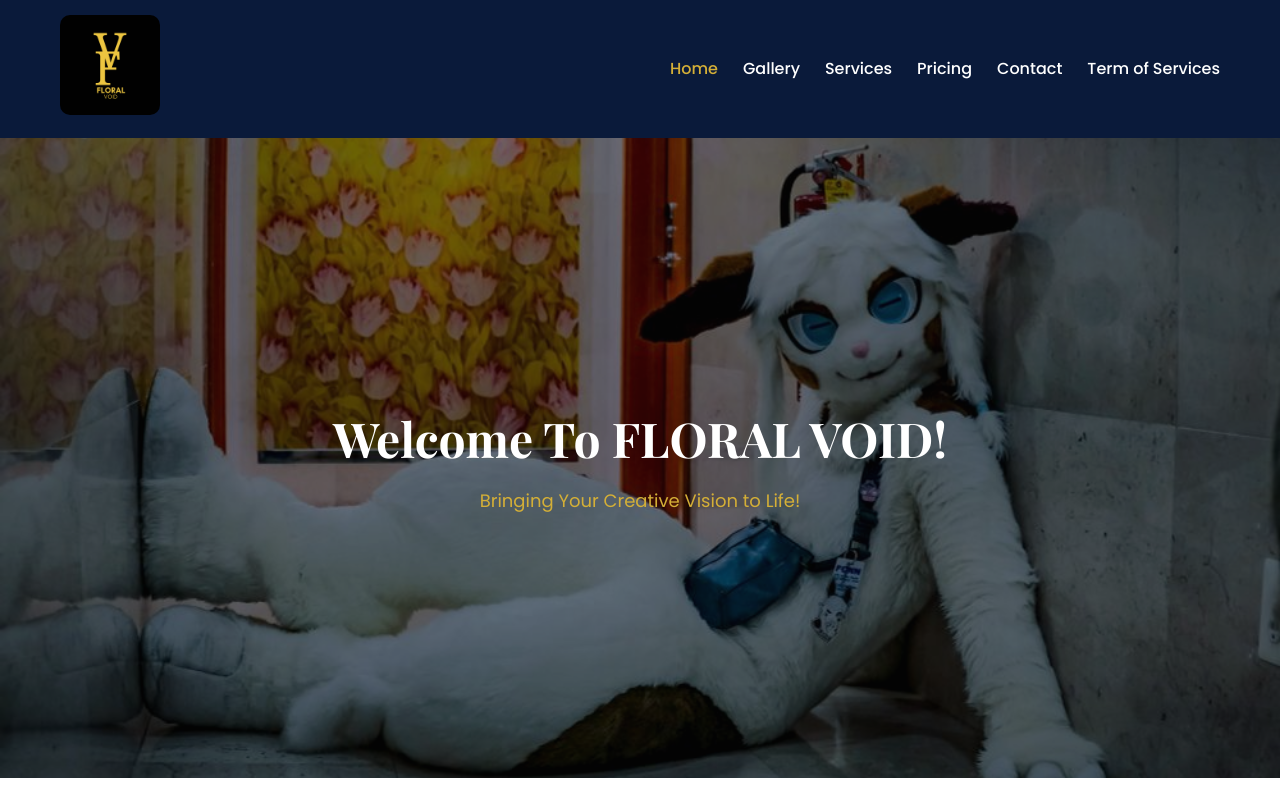
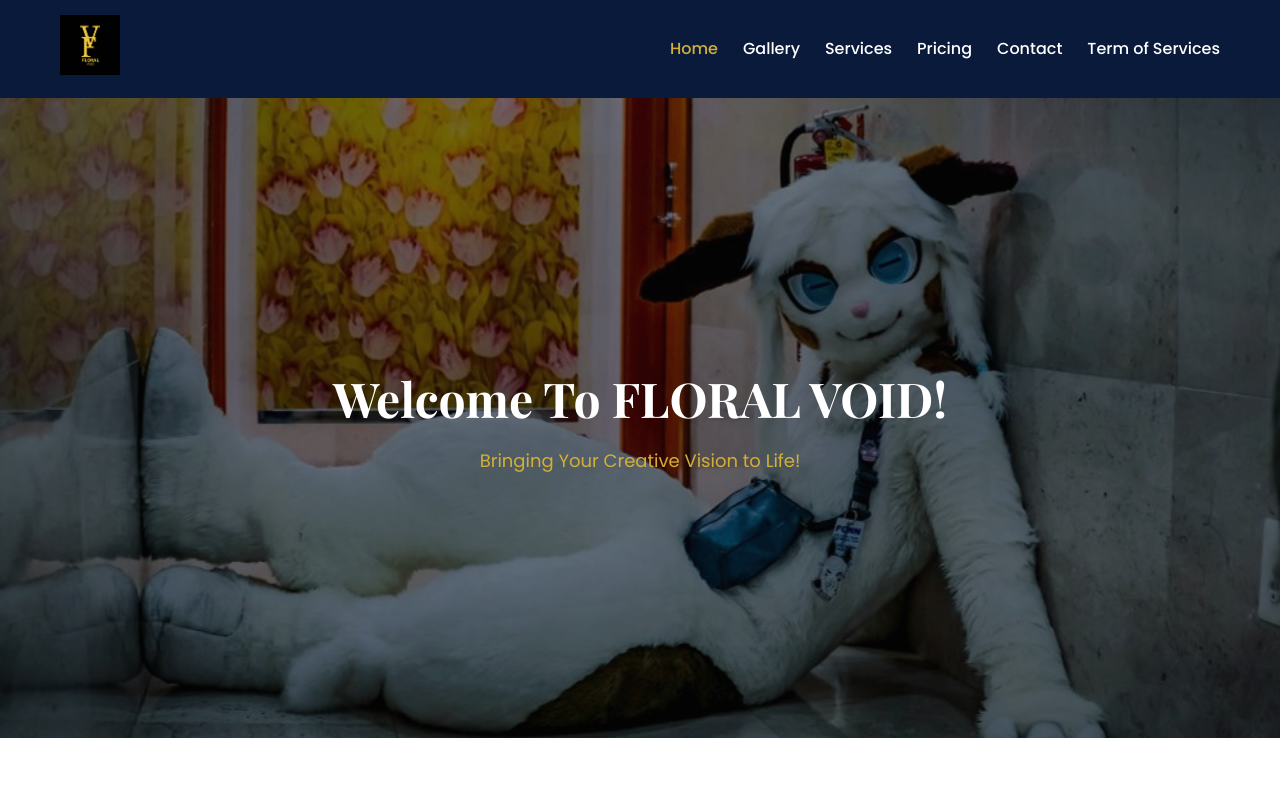
Before and after one commit to abdakeemk-web/FLORAL_VOID, a plain HTML site: page index.html in a window 1280 px wide. Shown: the top 800 px of the page. Drawn offline with nearby package versions, Linux system fonts and the light colour scheme.

Commit message:
Update index

```diff
--- a/style.css
+++ b/style.css
@@ -34,9 +34,8 @@ header {
 }
 
 header .logo img {
-  height: 100px;
-  width:100px;
-  border-radius: 10px;
+  height: 60px;
+  width:auto;
 }
 
 nav ul {
```
